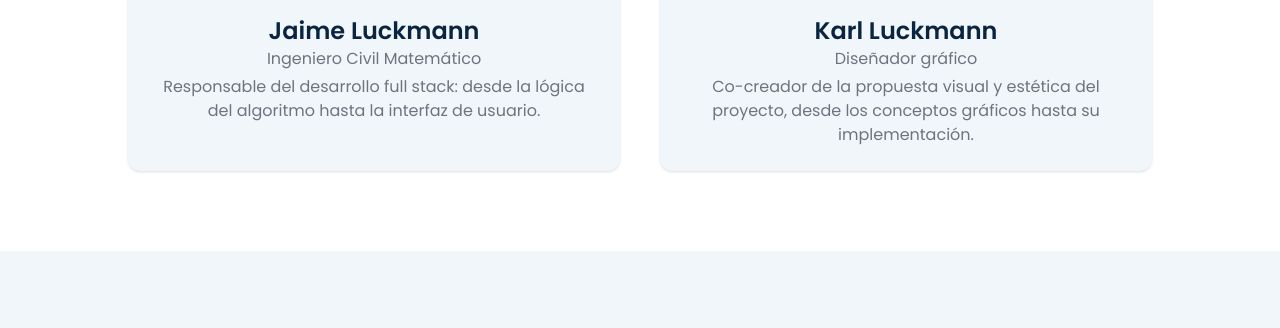
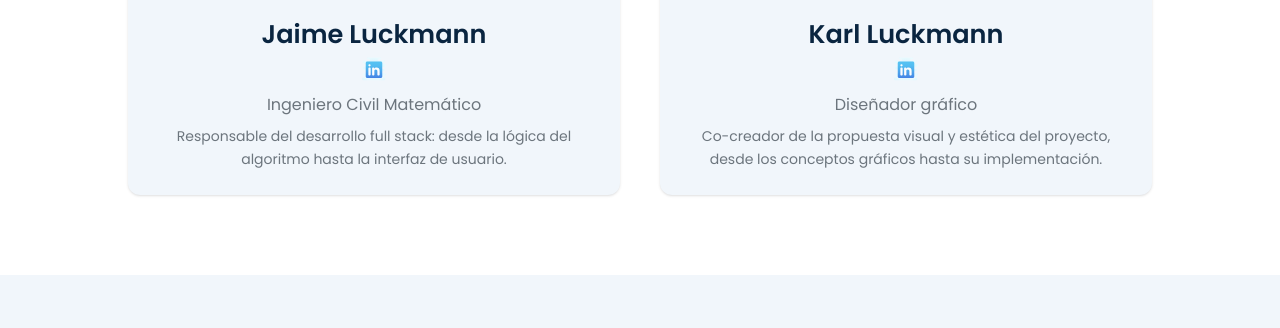
Before and after one commit to jluckmannc/CuentasClaras, a Django app: page /acerca-de/ in a window 1280 px wide. Shown: the part 2591-2919 px from the top of the page. Run offline with Django 4.2, Linux system fonts and the light colour scheme; parts of the project's set-up code (start-up, migrations or seed data) failed here and were passed over.

Commit message:
Linkedin

```diff
--- a/static/css/output.css
+++ b/static/css/output.css
@@ -657,6 +657,11 @@ video {
   margin-right: auto;
 }
 
+.mx-1 {
+  margin-left: 0.25rem;
+  margin-right: 0.25rem;
+}
+
 .mb-0 {
   margin-bottom: 0px;
 }
@@ -1442,6 +1447,10 @@ video {
   line-height: 1rem;
 }
 
+.text-\[1\.6rem\] {
+  font-size: 1.6rem;
+}
+
 .font-bold {
   font-weight: 700;
 }
@@ -1460,6 +1469,10 @@ video {
 
 .leading-none {
   line-height: 1;
+}
+
+.leading-relaxed {
+  line-height: 1.625;
 }
 
 .text-green-600 {
@@ -1524,6 +1537,10 @@ video {
 
 .opacity-50 {
   opacity: 0.5;
+}
+
+.opacity-80 {
+  opacity: 0.8;
 }
 
 .shadow {
@@ -1680,6 +1697,12 @@ video {
   transform: translate(var(--tw-translate-x), var(--tw-translate-y)) rotate(var(--tw-rotate)) skewX(var(--tw-skew-x)) skewY(var(--tw-skew-y)) scaleX(var(--tw-scale-x)) scaleY(var(--tw-scale-y));
 }
 
+.hover\:scale-110:hover {
+  --tw-scale-x: 1.1;
+  --tw-scale-y: 1.1;
+  transform: translate(var(--tw-translate-x), var(--tw-translate-y)) rotate(var(--tw-rotate)) skewX(var(--tw-skew-x)) skewY(var(--tw-skew-y)) scaleX(var(--tw-scale-x)) scaleY(var(--tw-scale-y));
+}
+
 .hover\:border:hover {
   border-width: 1px;
 }
@@ -1745,6 +1768,10 @@ video {
 
 .hover\:opacity-90:hover {
   opacity: 0.9;
+}
+
+.hover\:opacity-100:hover {
+  opacity: 1;
 }
 
 .hover\:shadow-lg:hover {
--- a/templates/static_pages/about.html
+++ b/templates/static_pages/about.html
@@ -66,23 +66,40 @@
   </div>
 
   <div class="grid md:grid-cols-2 gap-10 max-w-5xl mx-auto">
+
     <!-- Jaime -->
     <div class="bg-primary-light rounded-xl p-6 shadow hover:shadow-xl transition duration-200 hover:-translate-y-1 text-center">
       <img src="{% static 'img/about/Jaime ilustración.png' %}" alt="Jaime Luckmann" class="h-64 mx-auto mb-4 rounded-full">
-      <h3 class="text-2xl font-bold text-primary-dark">Jaime Luckmann</h3>
-      <p class="text-neutral-mid text-md mb-1">Ingeniero Civil Matemático</p>
-      <p class="text-neutral-mid text-base">Responsable del desarrollo full stack: desde la lógica del algoritmo hasta la interfaz de usuario.</p>
+      <h3 class="text-[1.6rem] font-bold text-primary-dark">Jaime Luckmann</h3>
+      <div class="flex justify-center mt-1">
+        <a href="https://www.linkedin.com/in/jluckmannc/" target="_blank" rel="noopener noreferrer" aria-label="Perfil de LinkedIn de Jaime Luckmann">
+          <img src="{% static 'img/about/linkedin.svg' %}" alt="LinkedIn" class="h-6 w-6 opacity-80 hover:opacity-100 hover:scale-110 transition-transform duration-300" />
+        </a>
+      </div>
+      <p class="text-neutral-mid text-base mt-3 font-medium">Ingeniero Civil Matemático</p>
+      <p class="text-neutral-mid text-sm leading-relaxed mt-2">
+        Responsable del desarrollo full stack: desde la lógica del algoritmo hasta la interfaz de usuario.
+      </p>
     </div>
 
     <!-- Karl -->
     <div class="bg-primary-light rounded-xl p-6 shadow hover:shadow-xl transition duration-200 hover:-translate-y-1 text-center">
       <img src="{% static 'img/about/Karl ilustración.png' %}" alt="Karl Luckmann" class="h-64 mx-auto mb-4 rounded-full">
-      <h3 class="text-2xl font-bold text-primary-dark">Karl Luckmann</h3>
-      <p class="text-neutral-mid text-md mb-1">Diseñador gráfico</p>
-      <p class="text-neutral-mid text-base">Co-creador de la propuesta visual y estética del proyecto, desde los conceptos gráficos hasta su implementación.</p>
+      <h3 class="text-[1.6rem] font-bold text-primary-dark">Karl Luckmann</h3>
+      <div class="flex justify-center mt-1">
+        <a href="https://www.linkedin.com/in/karl-luckmann-irribarra-3ab573231/" target="_blank" rel="noopener noreferrer" aria-label="Perfil de LinkedIn de Karl Luckmann">
+          <img src="{% static 'img/about/linkedin.svg' %}" alt="LinkedIn" class="h-6 w-6 opacity-80 hover:opacity-100 hover:scale-110 transition-transform duration-300" />
+        </a>
+      </div>
+      <p class="text-neutral-mid text-base mt-3 font-medium">Diseñador gráfico</p>
+      <p class="text-neutral-mid text-sm leading-relaxed mt-2">
+        Co-creador de la propuesta visual y estética del proyecto, desde los conceptos gráficos hasta su implementación.
+      </p>
     </div>
+
   </div>
 </section>
+
 
 <!-- Sección: Cierre / CTA -->
 <section class="bg-primary-light py-20 px-6 relative">
```
Also changed, not shown: static/img/about/linkedin.svg (added).
